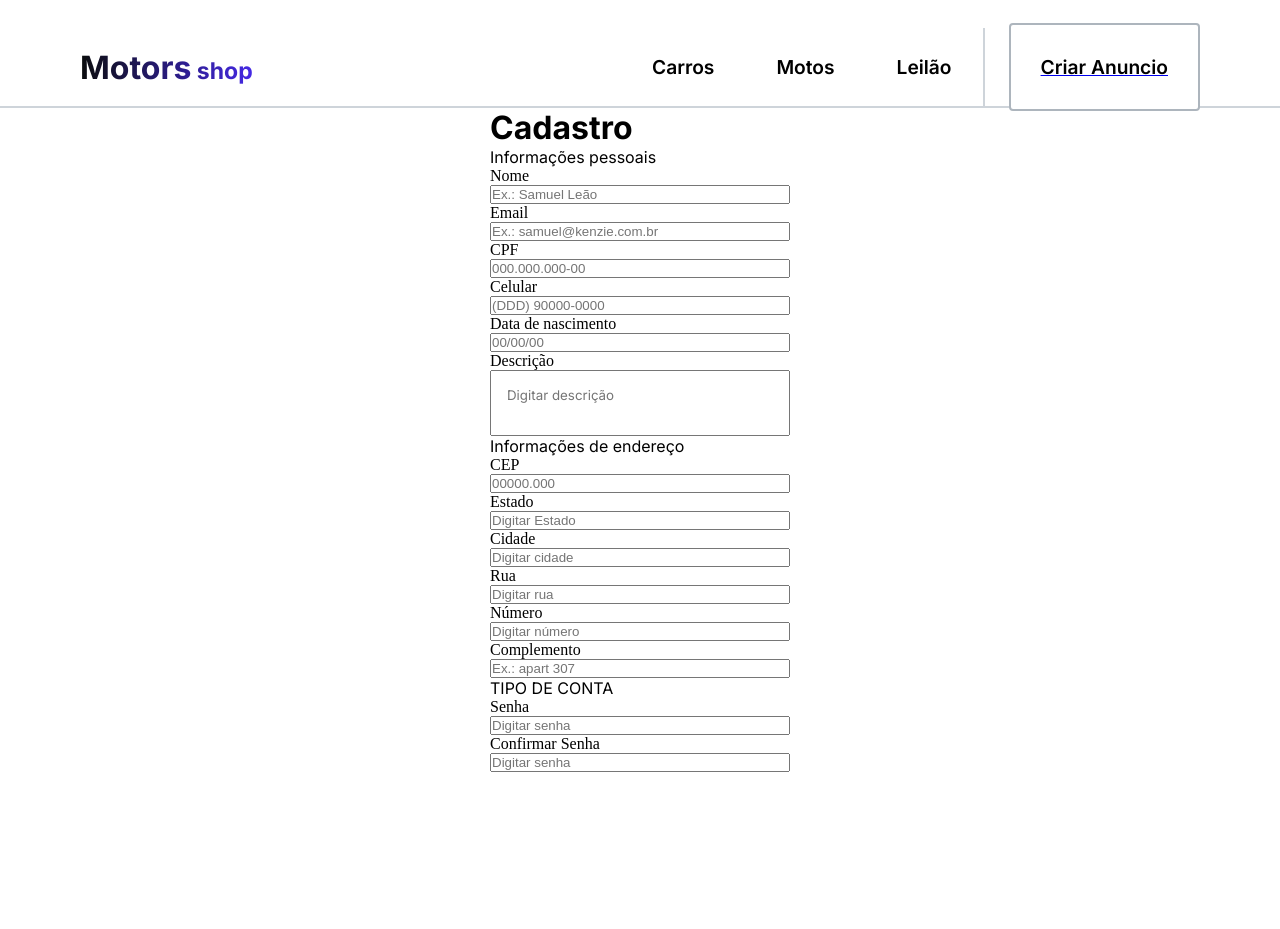
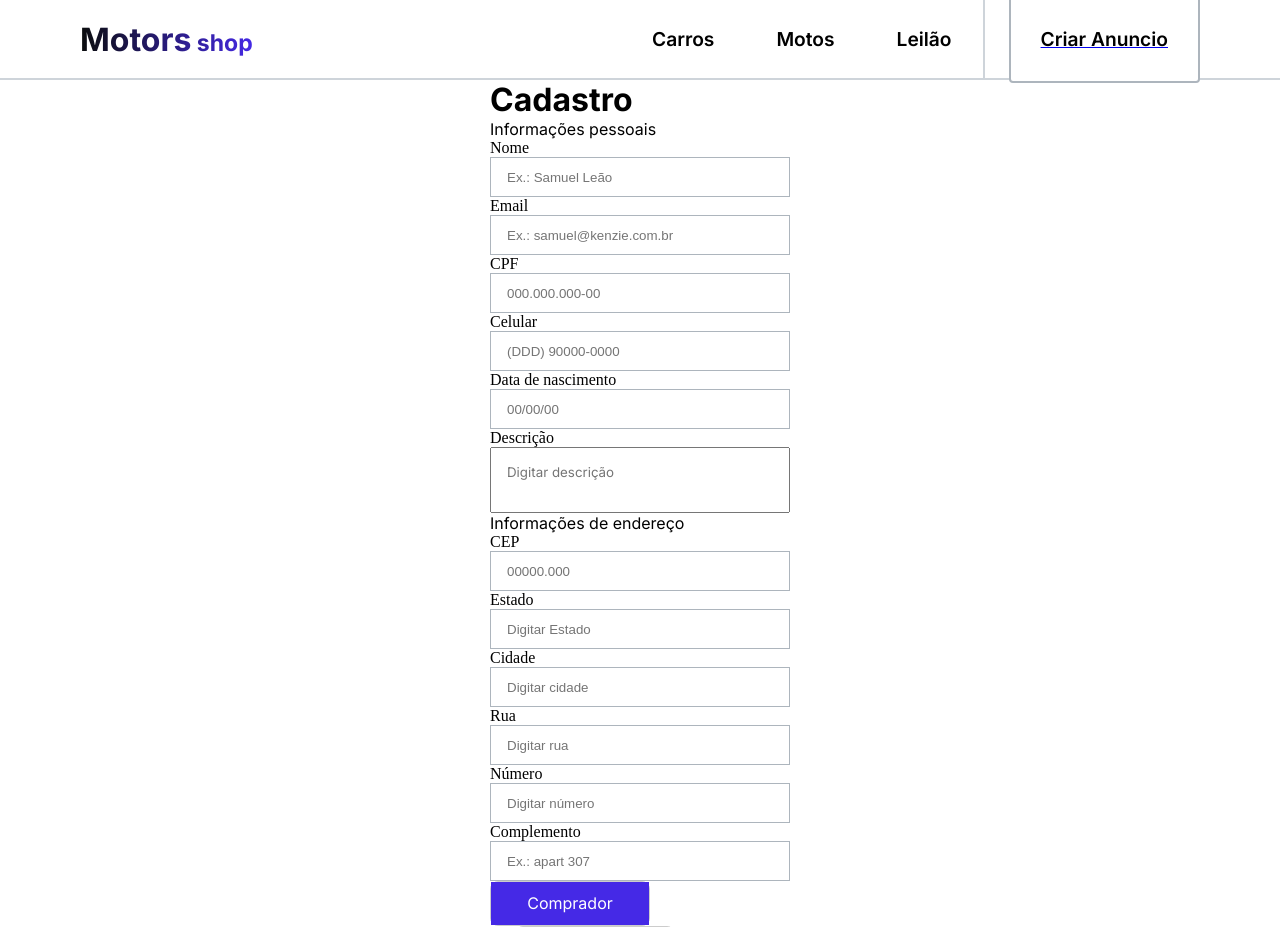
Before and after one commit to projeto-final-m6-kenzie/frontend-motorshop, a React (Create React App) app: page /register in a window 1280 px wide. Shown: the top 929 px of the page. Before the commit the page ends 800 px from the top, so only its background shows below. Built offline with nearby package versions, Linux system fonts and the light colour scheme; no server answers.

Commit message:
fix: formulario de registro

```diff
--- a/src/pages/Register/index.tsx
+++ b/src/pages/Register/index.tsx
@@ -1,79 +1,114 @@
+import { yupResolver } from '@hookform/resolvers/yup'
 import { useForm } from 'react-hook-form'
-import { useNavigate } from 'react-router-dom'
 import * as yup from 'yup'
 
-import Form from '../../components/Form'
 import { Header } from '../../components/Header'
+import Form from './styles'
 
-// const schema = yup.object().shape({
-//     name: ,
-//     email: ,
-//     cpf: ,
-//     phone: ,
-//     birthdate: ,
-//     description: ,
-//     password: ,
-//     cep: ,
-//     state: ,
-//     city: ,
-//     street: ,
-//     number: ,
-//     complement: ,
-// })
+const schema = yup.object().shape({
+  name: yup.string().required('Campo obrigatório'),
+  email: yup.string().required('Campo obrigatório'),
+  cpf: yup.string().required('Campo obrigatório'),
+  phone: yup.string().required('Campo obrigatório'),
+  dateOfBirth: yup.string().required('Campo obrigatório'),
+  description: yup.string().required('Campo obrigatório'),
+  isAnnouncer: yup.boolean(),
+  password: yup.string().required('Campo obrigatório'),
+  cep: yup.string().required('Campo obrigatório'),
+  state: yup.string().required('Campo obrigatório'),
+  city: yup.string().required('Campo obrigatório'),
+  street: yup.string().required('Campo obrigatório'),
+  number: yup.number().required('Campo obrigatório'),
+  complement: yup.string().required('Campo obrigatório'),
+})
 
 const Register = () => {
+  const {
+    register,
+    handleSubmit,
+    formState: { errors, isValid },
+  } = useForm({ mode: 'onChange', resolver: yupResolver(schema) })
+
+  const createUser = async (data: any) => {
+    const { cep, state, city, street, number } = data
+    const address = { cep, state, city, street, number }
+    const user = data
+    user.address = address
+    delete user.cep
+    delete user.state
+    delete user.city
+    delete user.street
+    delete user.number
+    console.log(user) //trocar pela requisiçao aqui
+  }
+
   return (
     <>
       <Header />
-      <Form>
+      <Form onSubmit={handleSubmit(createUser)}>
         <h1>Cadastro</h1>
         <p>Informações pessoais</p>
 
         <label htmlFor='name'>Nome</label>
-        <input placeholder='Ex.: Samuel Leão'></input>
+        <input placeholder='Ex.: Samuel Leão' {...register('name')}></input>
 
         <label htmlFor='email'>Email</label>
-        <input placeholder='Ex.: samuel@kenzie.com.br'></input>
+        <input placeholder='Ex.: samuel@kenzie.com.br' {...register('email')}></input>
 
         <label htmlFor='cpf'>CPF</label>
-        <input placeholder='000.000.000-00'></input>
+        <input placeholder='000.000.000-00' {...register('cpf')}></input>
 
         <label htmlFor='phone'>Celular</label>
-        <input placeholder='(DDD) 90000-0000'></input>
+        <input placeholder='(DDD) 90000-0000' {...register('phone')}></input>
 
-        <label htmlFor='birthdate'>Data de nascimento</label>
-        <input placeholder='00/00/00'></input>
+        <label htmlFor='dateOfBirth'>Data de nascimento</label>
+        <input placeholder='00/00/00' {...register('dateOfBirth')}></input>
 
-        <label htmlFor='birthdate'>Descrição</label>
-        <textarea placeholder='Digitar descrição'></textarea>
+        <label htmlFor='description'>Descrição</label>
+        <textarea placeholder='Digitar descrição' {...register('description')}></textarea>
 
         <span>Informações de endereço</span>
 
         <label htmlFor='cep'>CEP</label>
-        <input placeholder='00000.000'></input>
+        <input placeholder='00000.000' {...register('cep')}></input>
 
         <label htmlFor='state'>Estado</label>
-        <input placeholder='Digitar Estado'></input>
+        <input placeholder='Digitar Estado' {...register('state')}></input>
 
         <label htmlFor='city'>Cidade</label>
-        <input placeholder='Digitar cidade'></input>
+        <input placeholder='Digitar cidade' {...register('city')}></input>
 
         <label htmlFor='street'>Rua</label>
-        <input placeholder='Digitar rua'></input>
+        <input placeholder='Digitar rua' {...register('street')}></input>
 
         <label htmlFor='number'>Número</label>
-        <input placeholder='Digitar número'></input>
+        <input placeholder='Digitar número' {...register('number')}></input>
 
         <label htmlFor='complement'>Complemento</label>
-        <input placeholder='Ex.: apart 307'></input>
+        <input placeholder='Ex.: apart 307' {...register('complement')}></input>
 
-        <p>TIPO DE CONTA</p>
+        <div id='input-options-1'>
+          <div className='radio'>
+            <label>
+              <input type='radio' value='false' defaultChecked {...register('isAnnouncer')} />
+              <span>Comprador</span>
+            </label>
+          </div>
+          <div className='radio'>
+            <label>
+              <input type='radio' value='true' {...register('isAnnouncer')} />
+              <span>Anunciante</span>
+            </label>
+          </div>
+        </div>
 
         <label htmlFor='password'>Senha</label>
-        <input type='password' placeholder='Digitar senha'></input>
+        <input type='password' placeholder='Digitar senha' {...register('password')}></input>
 
         <label htmlFor='passwordConf'>Confirmar Senha</label>
         <input type='password' placeholder='Digitar senha'></input>
+
+        <button>Cadastrar</button>
       </Form>
     </>
   )
```
